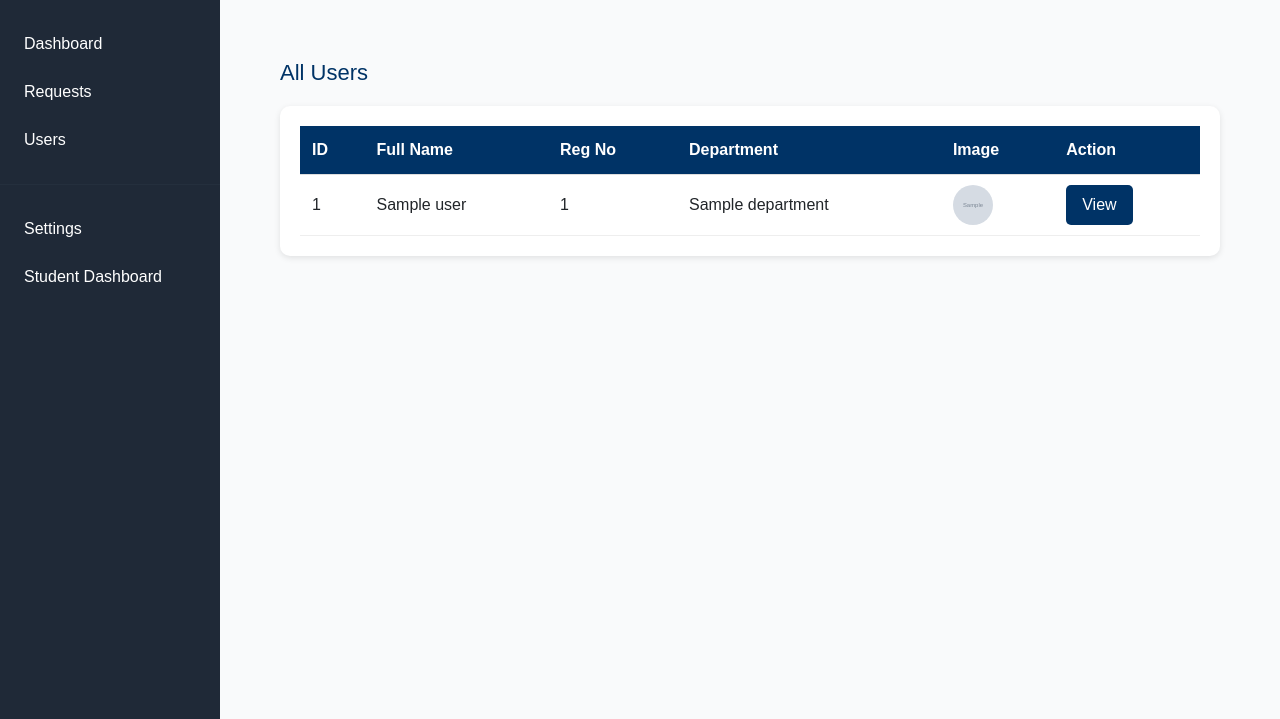
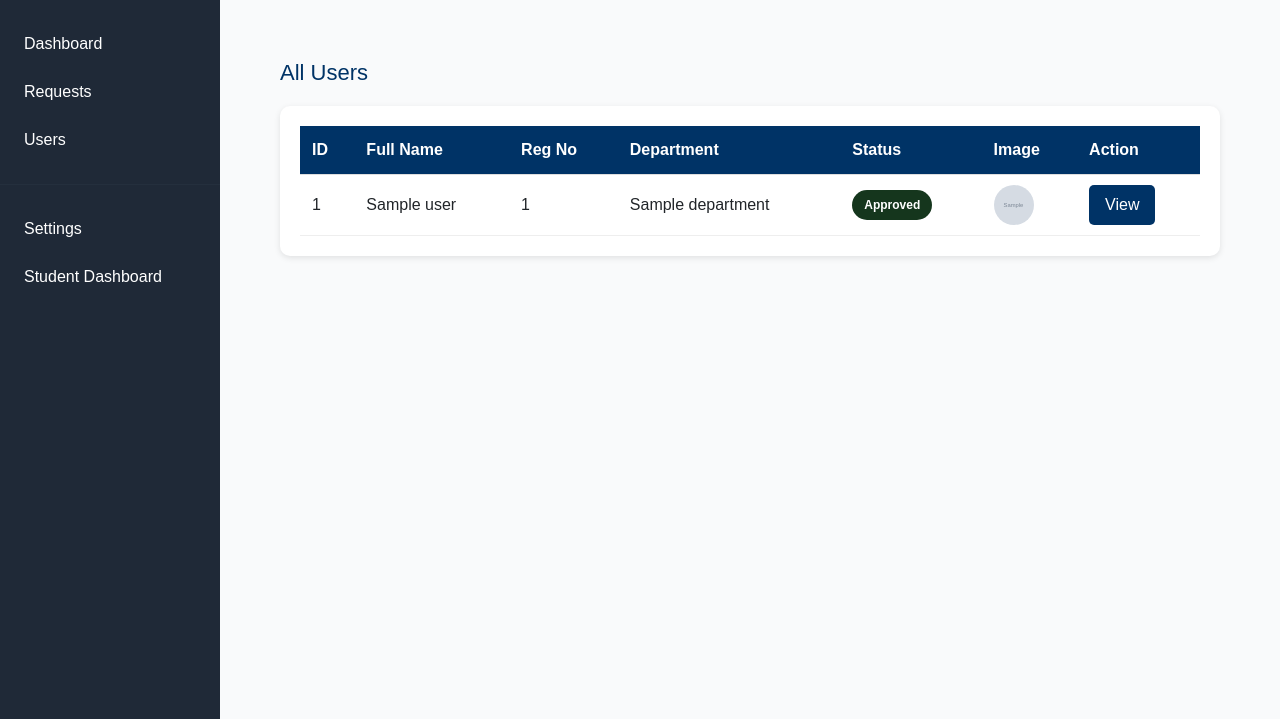
Before and after one commit to icekidtech/UniVerify, a FastAPI app: template templates/admin/users.html in a window 1280 px wide. Shown: the part 70-789 px from the top of the page. Run offline with FastAPI, Linux system fonts and the light colour scheme; the template is opened without the code that fills it: most values are stand-ins (such as "Sample title", 1, 10 or a date in 2020); grey boxes marked "Sample" are stand-in pictures.

Commit message:
fix: Add user status display in the admin users table for better visibility

```diff
--- a/templates/admin/users.html
+++ b/templates/admin/users.html
@@ -18,17 +18,24 @@
           <th>Full Name</th>
           <th>Reg No</th>
           <th>Department</th>
+          <th>Status</th>
           <th>Image</th>
           <th>Action</th>
         </tr>
       </thead>
       <tbody>
+        {% if users %}
           {% for user in users %}
           <tr>
             <td>{{ user.id }}</td>
             <td>{{ user.name }}</td>
             <td>{{ user.reg_number }}</td>
             <td>{{ user.department }}</td>
+            <td>
+              <span class="status {% if user.status == 'approved' %}approved{% elif user.status == 'pending' %}pending{% elif user.status == 'rejected' %}rejected{% endif %}">
+                {{ user.status | capitalize }}
+              </span>
+            </td>
             <td>
               {% if user.photo_path %}
                 <img src="/static/uploads/{{ user.photo_path }}" alt="{{ user.name }}">
@@ -41,6 +48,13 @@
             </td>
           </tr>
           {% endfor %}
+        {% else %}
+          <tr>
+            <td colspan="7" style="text-align: center; padding: 20px;">
+              No users found
+            </td>
+          </tr>
+        {% endif %}
       </tbody>
     </table>
   </div>
```
Lines whose indentation alone changed are shown as unchanged.
